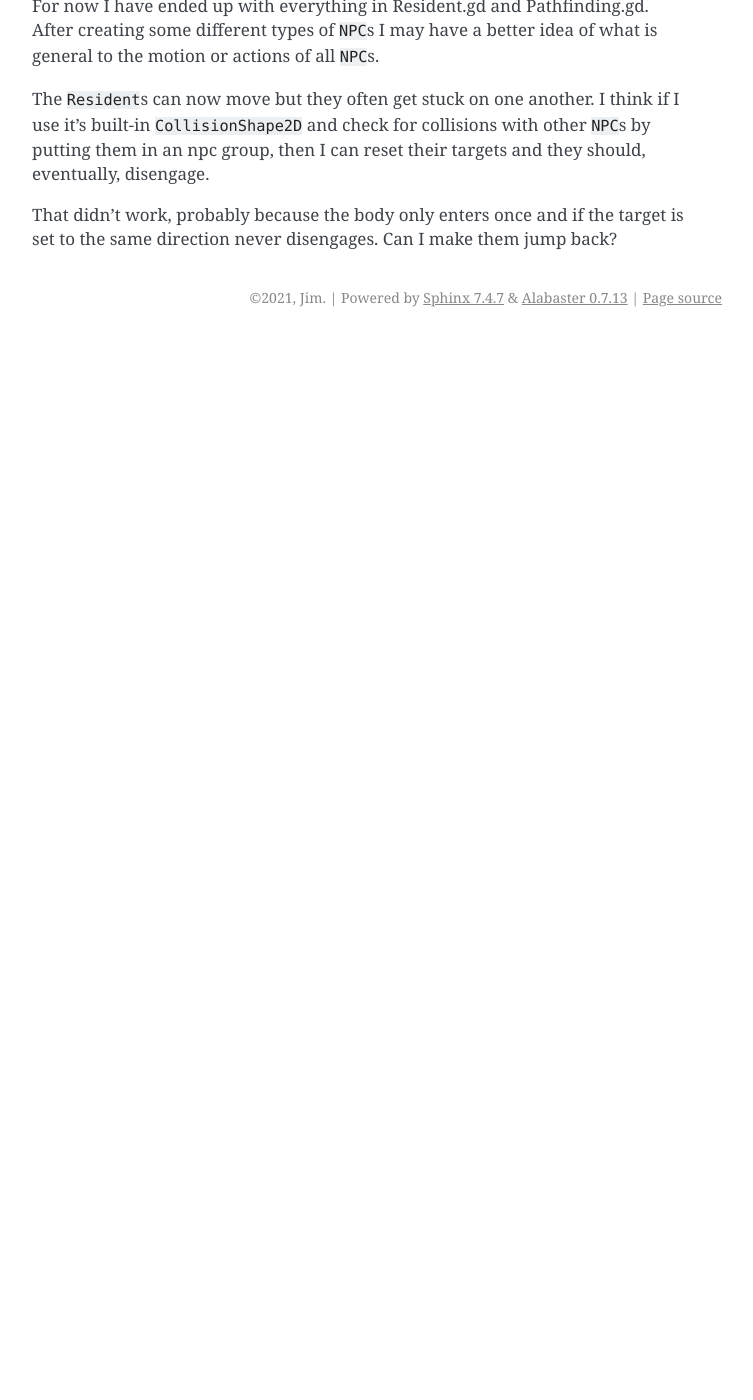
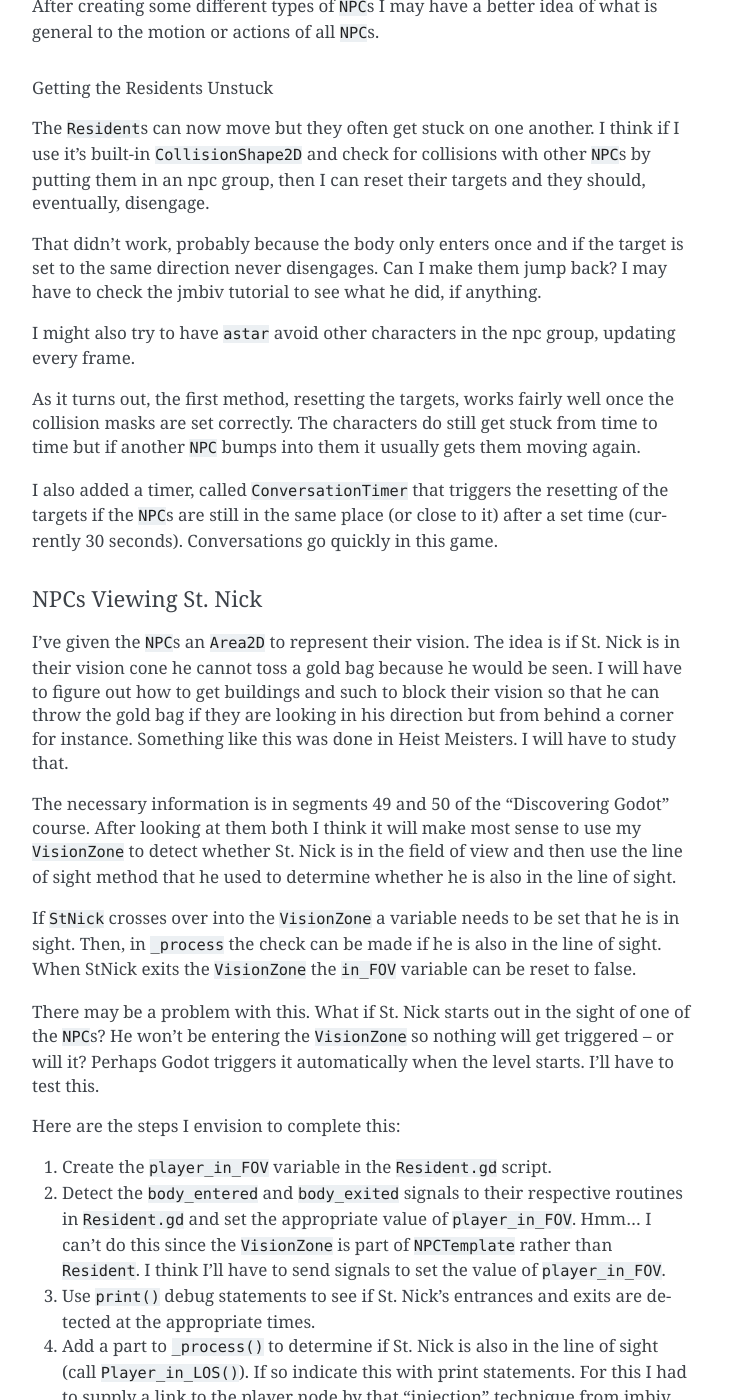
Before and after one commit to JMorris1575/Christmas2022, a Sphinx documentation site: the page built from docs/st_nick_game_dev.rst, in a window 1280 px wide and 1400 px high, scrolled down 44395 px. Shown: the whole window, without its empty margins (388-1141 px from the left). Built offline with Sphinx 7.4.7, drawn with Linux system fonts in a browser that asks for light colours; before the commit the page ends 44732 px from its top, so only the background shows below that; some of the changed text lies outside the part shown.

Commit message:
Working on vision detection

```diff
--- a/docs/st_nick_game_dev.rst
+++ b/docs/st_nick_game_dev.rst
@@ -1684,12 +1684,13 @@ they add to the game.
 | Gopher        | Pops up out of the ground and take gold bags   | This may be random, controlled by a timer, or both  |
 |               | that St. Nick tosses to the ground.            |                                                     |
 +---------------+------------------------------------------------+-----------------------------------------------------+
-| Watchman      | If a pickpocket or thief senses one in the     | Watchmen wander and St. Nick may follow one to stay |
-|               | vicinity they will not steal from St. Nick.    | safe, but theives will follow too and the Watchman  |
-|               |                                                | may not be going where St. Nick wants to go.        |
+| Watchman or   | If a pickpocket or thief senses one in the     | Watchmen wander between preset point, spending time |
+| Sentry        | vicinity they will not steal from St. Nick.    | at each one, looking around, then moving on. If a   |
+|               |                                                | watchman/sentry can see St. Nick, he can't throw a  |
+|               |                                                | gold bag.                                           |
 +---------------+------------------------------------------------+-----------------------------------------------------+
 
-I ceated an ``Node2D`` called ``NPCs`` as a child of the ``LevelTemplate`` as a child of the ``LevelTemplate``.
+I created an ``Node2D`` called ``NPCs`` as a child of the ``LevelTemplate`` as a child of the ``LevelTemplate``.
 
 The NPCTemplate Scene
 ^^^^^^^^^^^^^^^^^^^^^
@@ -1778,9 +1779,64 @@ figured out how to fix that yet.
 For now I have ended up with everything in Resident.gd and Pathfinding.gd. After creating some different types of
 ``NPC``\s I may have a better idea of what is general to the motion or actions of all ``NPC``\s.
 
+Getting the Residents Unstuck
+"""""""""""""""""""""""""""""
+
 The ``Resident``\s can now move but they often get stuck on one another. I think if I use it's built-in
 ``CollisionShape2D`` and check for collisions with other ``NPC``\s by putting them in an npc group, then I can reset
 their targets and they should, eventually, disengage.
 
 That didn't work, probably because the body only enters once and if the target is set to the same direction never
-disengages. Can I make them jump back?
+disengages. Can I make them jump back? I may have to check the jmbiv tutorial to see what he did, if anything.
+
+I might also try to have ``astar`` avoid other characters in the npc group, updating every frame.
+
+As it turns out, the first method, resetting the targets, works fairly well once the collision masks are set correctly.
+The characters do still get stuck from time to time but if another ``NPC`` bumps into them it usually gets them moving
+again.
+
+I also added a timer, called ``ConversationTimer`` that triggers the resetting of the targets if the ``NPC``\s are still
+in the same place (or close to it) after a set time (currently 30 seconds). Conversations go quickly in this game.
+
+NPCs Viewing St. Nick
+---------------------
+
+I've given the ``NPC``\s an ``Area2D`` to represent their vision. The idea is if St. Nick is in their vision cone he
+cannot toss a gold bag because he would be seen. I will have to figure out how to get buildings and such to block their
+vision so that he can throw the gold bag if they are looking in his direction but from behind a corner for instance.
+Something like this was done in Heist Meisters. I will have to study that.
+
+The necessary information is in segments 49 and 50 of the "Discovering Godot" course. After looking at them both I think
+it will make most sense to use my ``VisionZone`` to detect whether St. Nick is in the field of view and then use the
+line of sight method that he used to determine whether he is also in the line of sight.
+
+If ``StNick`` crosses over into the ``VisionZone`` a variable needs to be set that he is in sight. Then, in
+``_process`` the check can be made if he is also in the line of sight. When StNick exits the ``VisionZone`` the
+``in_FOV`` variable can be reset to false.
+
+There may be a problem with this. What if St. Nick starts out in the sight of one of the ``NPC``\s? He won't be
+entering the ``VisionZone`` so nothing will get triggered -- or will it? Perhaps Godot triggers it automatically when
+the level starts. I'll have to test this.
+
+Here are the steps I envision to complete this:
+
+#. Create the ``player_in_FOV`` variable in the ``Resident.gd`` script.
+#. Detect the ``body_entered`` and ``body_exited`` signals to their respective routines in ``Resident.gd`` and set the
+   appropriate value of ``player_in_FOV``. Hmm... I can't do this since the ``VisionZone`` is part of ``NPCTemplate``
+   rather than ``Resident``. I think I'll have to send signals to set the value of ``player_in_FOV``.
+#. Use ``print()`` debug statements to see if St. Nick's entrances and exits are detected at the appropriate times.
+#. Add a part to ``_process()`` to determine if St. Nick is also in the line of sight (call ``Player_in_LOS()``). If so
+   indicate this with print statements. For this I had to supply a link to the player node by that "injection" technique
+   from jmbiv.
+#. Decide how to indicate that St. Nick can be seen. [I decided to create a variable ``can_see_st_nick`` in
+   ``Resident.gd`` and set it to true or false in the ``_process()`` function.]
+#. Add a method in ``StNick.gd`` to check to see if he can be seen when trying to toss a gold bag and preventing it if
+   he can be seen. (Perhaps with a pop-up message?)
+
+It appears that using the ``body_entered`` signal with the ``body_exited`` signal doesn't work. The ``body_exited``
+signal seems to be emitted when St. Nick completely enters the ``Area2D``, that is, once he crosses entirely into the
+``Area2D`` the ``body_exited`` signal is emitted. Apparently it is set to trigger on the lines, not the spaces. I need
+to investigate this.
+
+It sure seems like that's what it's doing! I'm trying to figure out how to determine if a body is WITHIN an ``Area2D``
+but, in spite of trying ``Area2D.overlapping_body()`` or something like that, I can't get it to work.
```
Also changed, not shown: other parts of docs/st_nick_game_dev.rst (+2 -2 lines).
